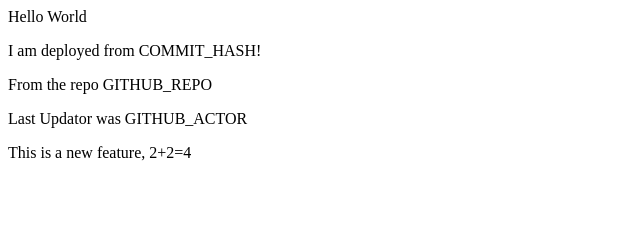
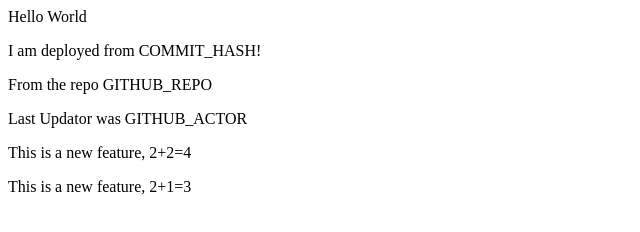
Before and after one commit to jars/ci-cd-template, a website: page index.html in a window 1280 px wide. Shown: the whole page, without its empty margins (0-640 px from the left). Drawn offline with Linux system fonts and the light colour scheme.

Commit message:
calculation math

```diff
--- a/index.html
+++ b/index.html
@@ -9,5 +9,7 @@
     <p> Last Updator was GITHUB_ACTOR </p>
 
     <p> This is a new feature, 2+2=4 </p>
+    <p> This is a new feature, 2+1=3 </p>
+
   </body>
 </html>
```
